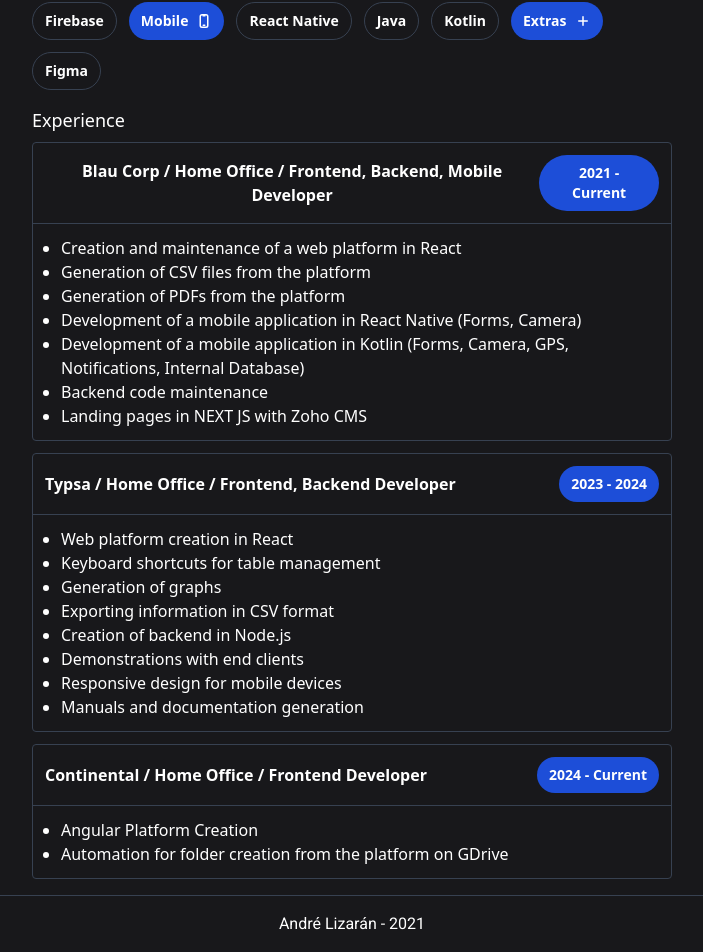
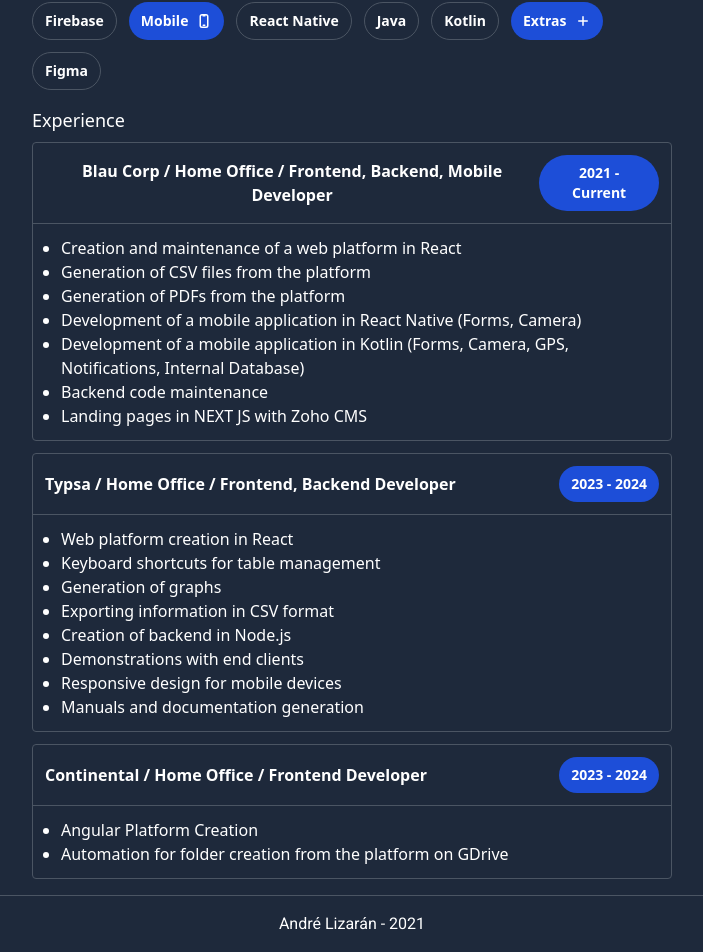
Before and after one commit to andrelizarandev/briefcase-2024-frontend, a Next.js app: page / in a window 1280 px wide. Shown: the part 634-1586 px from the top of the page, without its empty margins (288-991 px from the left). Built offline with nearby package versions, Linux system fonts and the light colour scheme; no server answers.

Commit message:
bg color

```diff
--- a/src/app/classes/colors.class.ts
+++ b/src/app/classes/colors.class.ts
@@ -15,21 +15,21 @@
 
   public static borderDarkerPrimaryColor = 'border border-blue-800';
 
-  // Secondary
-  public static lighterBgColor = 'bg-zinc-800';
+  // Bg
+  public static lighterBgColor = 'bg-slate-700';
 
-  public static bgColor = 'bg-zinc-900';
+  public static bgColor = 'bg-slate-800';
 
-  public static textBgColor = 'text-zinc-900';
+  public static textBgColor = 'text-slate-800';
 
   // Grey
-  public static bgGrayColor = 'bg-gray-700';
+  public static bgGrayColor = 'bg-gray-600';
 
-  public static borderGrayColor = 'border border-gray-700';
+  public static borderGrayColor = 'border border-gray-600';
 
-  public static borderBottomGrayColor = 'border-b border-gray-700';
+  public static borderBottomGrayColor = 'border-b border-gray-600';
 
-  public static borderTopGrayColor = 'border-t border-gray-700';
+  public static borderTopGrayColor = 'border-t border-gray-600';
 
 
 }
--- a/src/app/page.tsx
+++ b/src/app/page.tsx
@@ -453,7 +453,7 @@
 
 const continentalExperience: ExperienceData = {
   titulo: "Continental / Home Office / Frontend Developer",
-  periodo: "2024 - Current",
+  periodo: "2023 - 2024",
   activities: [
     "Angular Platform Creation",
     "Automation for folder creation from the platform on GDrive",
```
